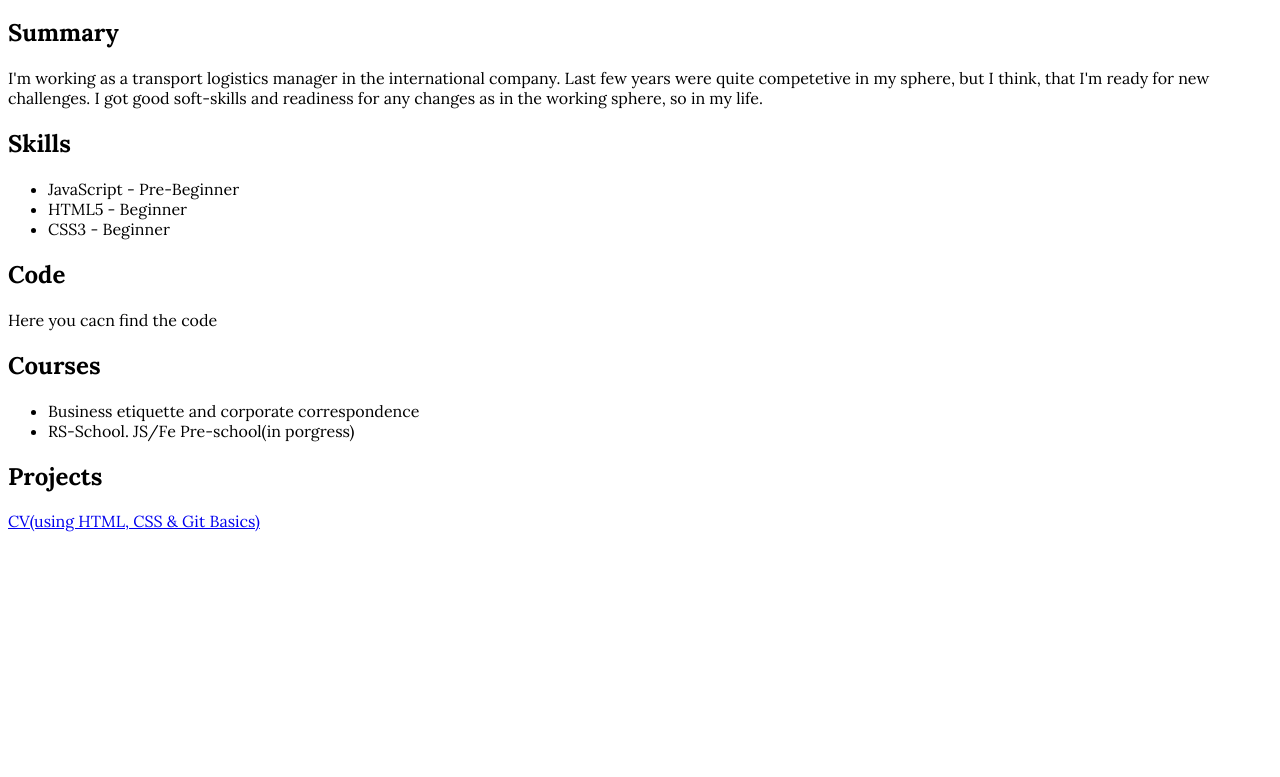
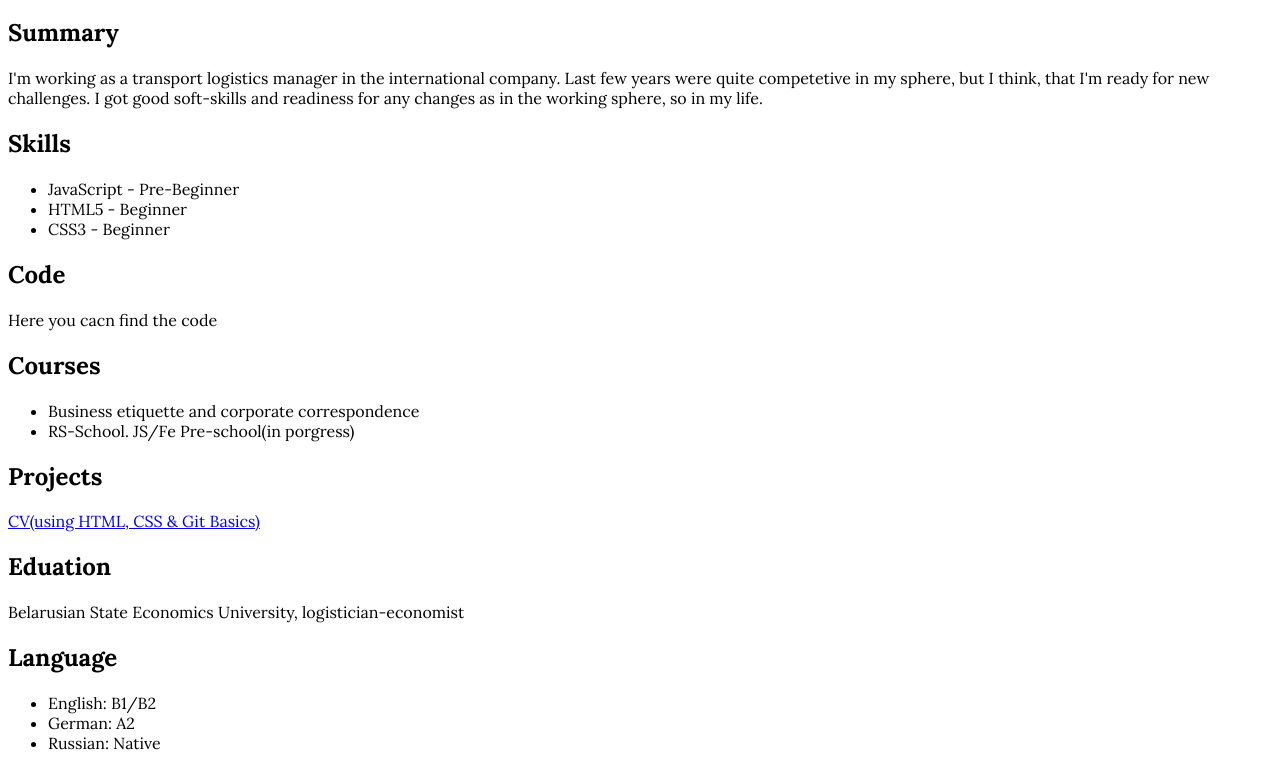
Before and after one commit to AlexMJelly/rsschool-cv, a plain HTML site: page index.html in a window 1280 px wide. Shown: the part 941-1718 px from the top of the page. Before the commit the page ends 1496 px from the top, so only its background shows below. Drawn offline with Linux system fonts and the light colour scheme.

Commit message:
feat: education and language added

```diff
--- a/index.html
+++ b/index.html
@@ -84,6 +84,18 @@
                 <h2>Projects</h2>
                     <p><a href="https://AlexMJelly.github.io/rsschool-cv/">CV(using HTML, CSS & Git Basics)</a></p>
             </section>
+            <section id="education">
+                <h2>Eduation</h2>
+                    <p>Belarusian State Economics University, logistician-economist</p>
+            </section>
+            <section id="language">
+                <h2>Language</h2>
+                    <ul>
+                        <li>English: B1/B2</li>
+                        <li>German: A2</li>
+                        <li>Russian: Native</li>
+                    </ul>
+            </section>
         </div>
 </main>
   <footer class="footer">
```
